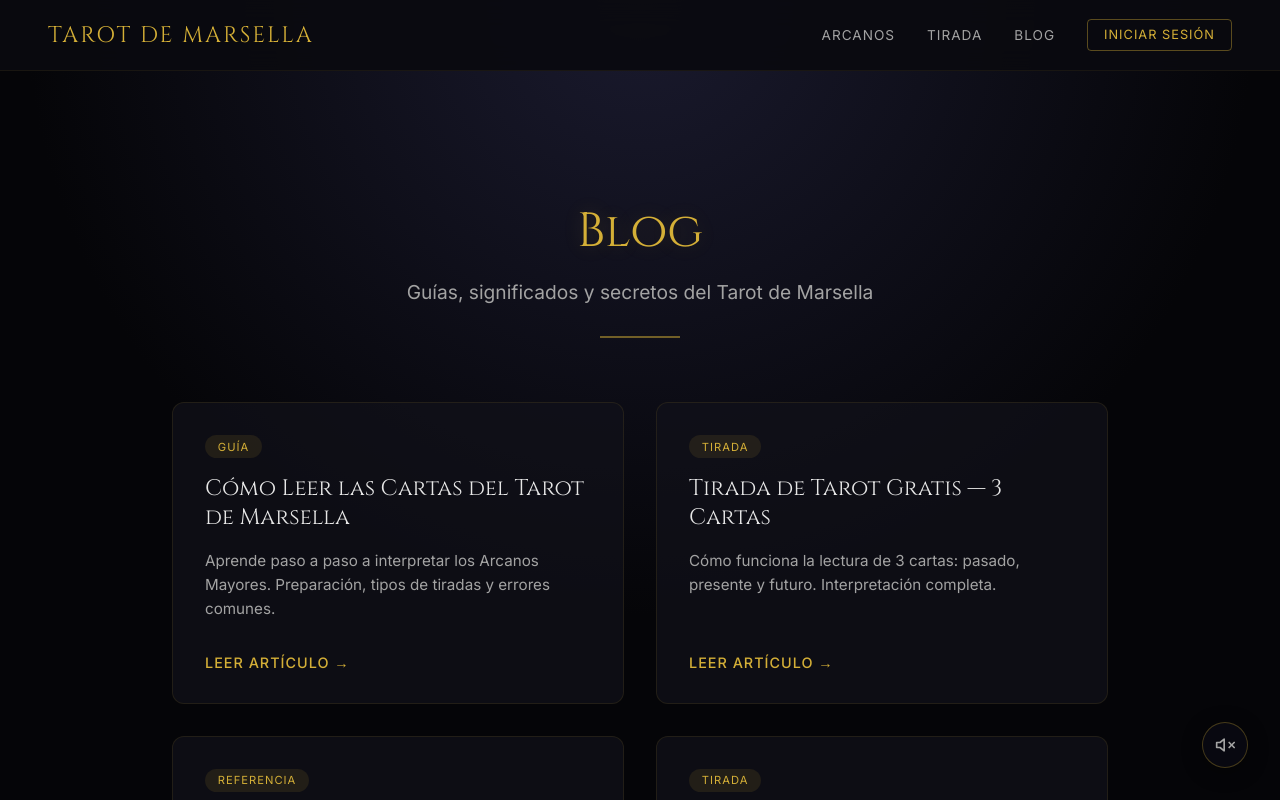
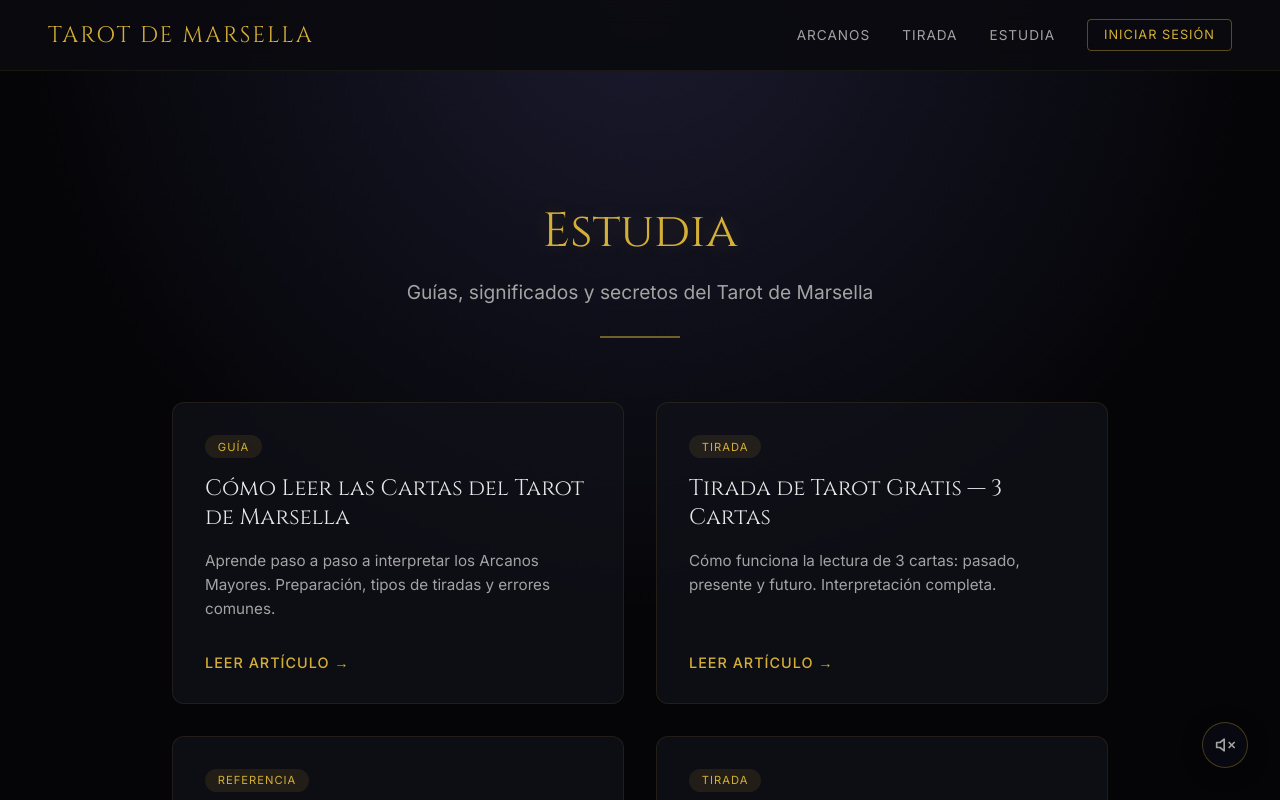
Before and after one commit to tarot-marsella/Tarot, a Next.js app: page /blog in a window 1280 px wide. Shown: the top 800 px of the page. Built offline with nearby package versions, Linux system fonts and the light colour scheme; no server answers.

Commit message:
UI: Change 'Blog' label to 'Estudia' across navigation and headings

```diff
--- a/app/blog/page.tsx
+++ b/app/blog/page.tsx
@@ -4,7 +4,7 @@ import { Metadata } from "next";
 import styles from "./blog.module.css";
 
 export const metadata: Metadata = {
-  title: "Blog | Guías y Significados del Tarot de Marsella",
+  title: "Estudia | Guías y Significados del Tarot de Marsella",
   description: "Explora artículos sobre cómo leer cartas del tarot, significado de los arcanos mayores, tiradas de tarot gratis y guías prácticas.",
 };
 
@@ -75,7 +75,7 @@ export default function BlogIndex() {
   return (
     <main className={styles.blogMain}>
       <header className={styles.blogHeader}>
-        <h1 className={styles.blogTitle}>Blog</h1>
+        <h1 className={styles.blogTitle}>Estudia</h1>
         <p className={styles.blogSubtitle}>
           Guías, significados y secretos del Tarot de Marsella
         </p>
--- a/components/Navbar.tsx
+++ b/components/Navbar.tsx
@@ -15,7 +15,7 @@ export default function Navbar() {
       <div className={styles.links}>
         <Link href="/aprendizaje">Arcanos</Link>
         <Link href="/tirada">Tirada</Link>
-        <Link href="/blog">Blog</Link>
+        <Link href="/blog">Estudia</Link>
         {status === "loading" ? (
           <span>...</span>
         ) : session ? (
```
